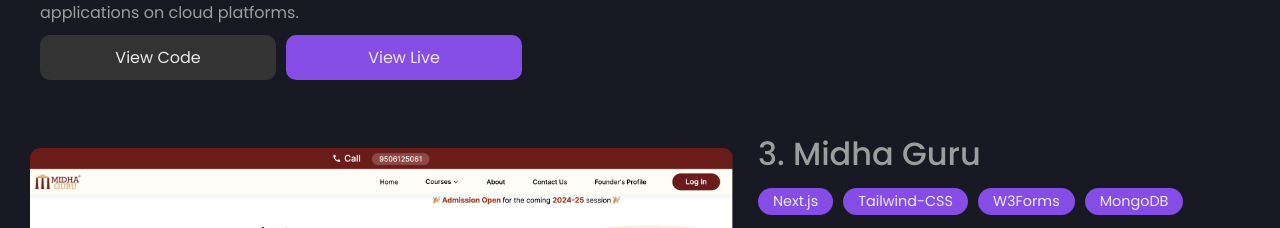
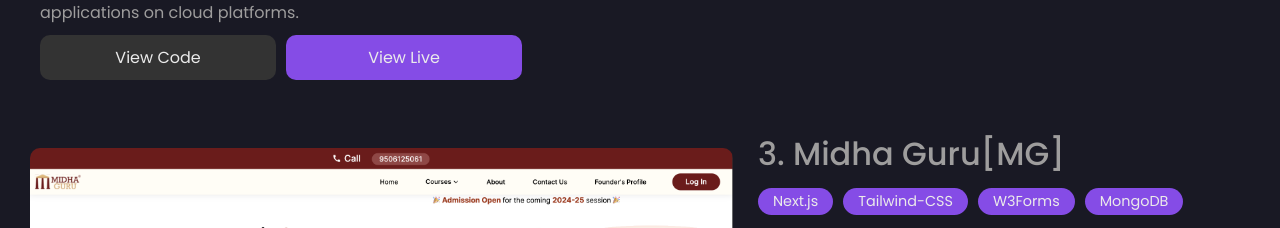
Before and after one commit to SachinSemwal007/portfolio, a React (Vite) app: page / in a window 1280 px wide. Shown: the part 5060-5288 px from the top of the page. Built offline with nearby package versions, Linux system fonts and the light colour scheme.

Commit message:
Added Info

```diff
--- a/src/components/Projects/Projects.jsx
+++ b/src/components/Projects/Projects.jsx
@@ -29,7 +29,7 @@
     },
     {
         img: Midha,
-        projectTitle: "Midha Guru",
+        projectTitle: "Midha Guru[MG]",
         techStack: ["Next.js", "Tailwind-CSS", "W3Forms", "MongoDB", "AWS"],
         description: "At MidhaGuru, our mission is to empower students in grades 6 to 10 with the knowledge, skills and confidence needed to excel academically and personally. We are committed to providing high-quality education and fostering a nurturing learning environment that inspires curiosity, critical thinking and a lifelong love for learning. We have collaborated with India's best faculties to create a structured and student-friendly platform which gives high-end technological exposure to our students.",
         githubLink: "https://github.com/midhadomains/midha_guru_nextjs",
```
